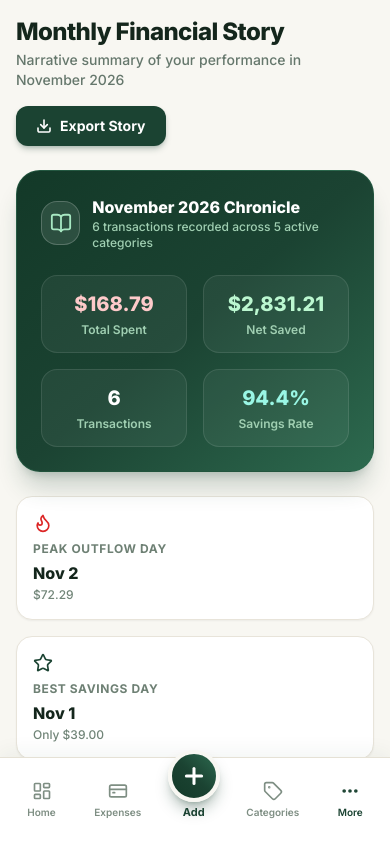
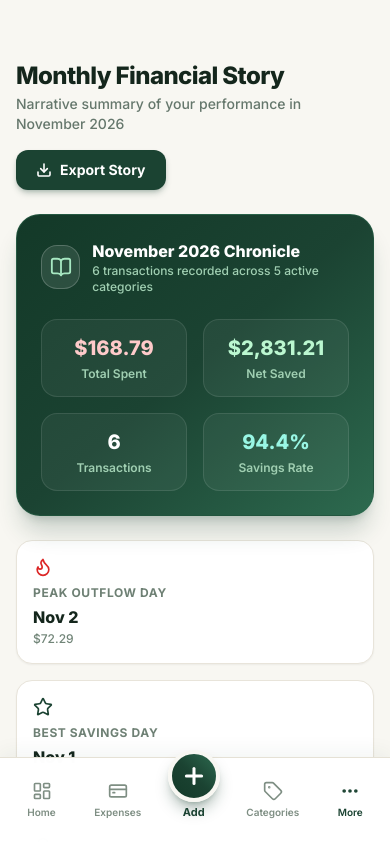
Before and after one commit to chris22686/Spendy, a React (Vite) app: page /story in a window 390 px wide. Shown: the top 842 px of the page. Built offline with nearby package versions, Linux system fonts and the light colour scheme.

Commit message:
Fix iPhone notch and status bar safe-area overlap

```diff
--- a/src/App.jsx
+++ b/src/App.jsx
@@ -16,8 +16,9 @@ export default function App() {
     <AppProvider>
       <BrowserRouter>
         <div className="flex min-h-screen bg-[#f8f7f2] text-[#17261f]">
+          <div className="status-bar-cover md:hidden" />
           <Sidebar />
-          <main className="flex-1 w-full md:ml-20 lg:ml-64 p-4 sm:p-6 lg:p-8 pb-24 md:pb-8 max-w-[1400px] mx-auto transition-all">
+          <main className="app-main flex-1 w-full md:ml-20 lg:ml-64 p-4 sm:p-6 lg:p-8 pb-24 md:pb-8 max-w-[1400px] mx-auto transition-all">
             <Routes>
               <Route path="/"           element={<Dashboard />} />
               <Route path="/expenses"   element={<Expenses />} />
--- a/src/components/BottomNav.jsx
+++ b/src/components/BottomNav.jsx
@@ -25,7 +25,7 @@ export default function BottomNav() {
 
   return (
     <>
-      <nav className="fixed bottom-0 left-0 right-0 z-40 bg-[#ffffff]/98 backdrop-blur-md border-t border-[#e5e1d5] px-2 sm:px-4 py-2 flex items-center justify-around shadow-[0_-4px_20px_rgba(27,67,50,0.06)] md:hidden">
+      <nav className="bottom-nav-safe fixed bottom-0 left-0 right-0 z-40 bg-[#ffffff]/98 backdrop-blur-md border-t border-[#e5e1d5] px-2 sm:px-4 pt-2 flex items-center justify-around shadow-[0_-4px_20px_rgba(27,67,50,0.06)] md:hidden">
         {mainNav.map((item) => {
           const Icon = item.icon;
           const isActive = location.pathname === item.to;
@@ -88,7 +88,7 @@ export default function BottomNav() {
 
       {showMore && (
         <div className="fixed inset-0 z-50 bg-[#000000]/40 backdrop-blur-xs flex flex-col justify-end md:hidden animate-fade-in">
-          <div className="bg-[#ffffff] rounded-t-3xl border-t border-[#e4dfd3] p-5 pb-8 space-y-4 shadow-2xl max-h-[85vh] overflow-y-auto">
+          <div className="bg-[#ffffff] rounded-t-3xl border-t border-[#e4dfd3] sheet-safe p-5 space-y-4 shadow-2xl max-h-[85vh] overflow-y-auto">
             <div className="flex items-center justify-between pb-2 border-b border-[#f1ede3]">
               <div>
                 <h3 className="text-base font-extrabold text-[#14261c]">More Tools & Pages</h3>
--- a/src/index.css
+++ b/src/index.css
@@ -30,6 +30,38 @@
   ::-webkit-scrollbar-thumb:hover {
     background: #97a89b;
   }
+}
+
+/* ─── iPhone / Android safe areas (notch, Dynamic Island, home indicator) ───
+   Unlayered on purpose so these win over Tailwind padding utilities. */
+.status-bar-cover {
+  position: fixed;
+  top: 0;
+  left: 0;
+  right: 0;
+  height: env(safe-area-inset-top, 0px);
+  background-color: #f8f7f2;
+  z-index: 45;
+  pointer-events: none;
+}
+
+@media (max-width: 767px) {
+  .status-bar-cover {
+    height: max(env(safe-area-inset-top, 0px), 48px);
+  }
+
+  .app-main {
+    padding-top: calc(max(env(safe-area-inset-top, 0px), 48px) + 0.75rem);
+    padding-bottom: calc(env(safe-area-inset-bottom, 0px) + 6.5rem);
+  }
+}
+
+.bottom-nav-safe {
+  padding-bottom: calc(env(safe-area-inset-bottom, 0px) + 0.5rem);
+}
+
+.sheet-safe {
+  padding-bottom: calc(env(safe-area-inset-bottom, 0px) + 2rem);
 }
 
 @layer utilities {
```
Also changed, not shown: 4 other files (tests, documents, lock files or other folders).
